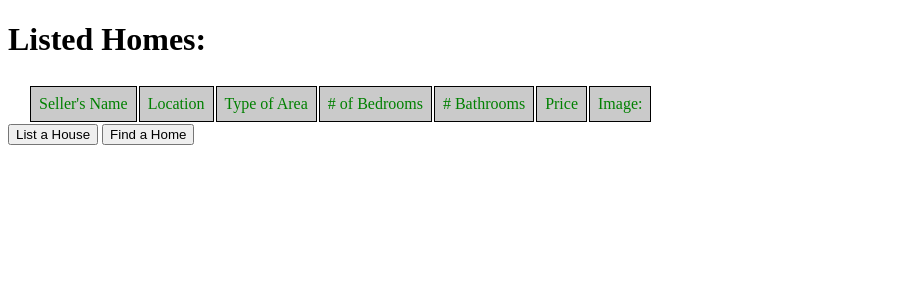
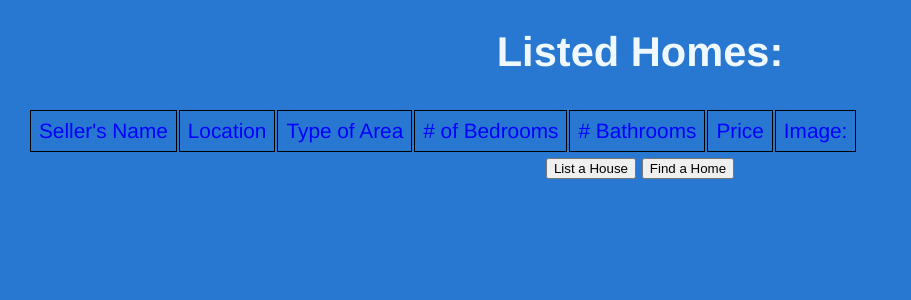
Before and after one commit to efdubya4/CSII_GroupProjectWBW, a Flask app: page /find in a window 1280 px wide. Shown: the top 300 px of the page, without its empty margins (0-911 px from the left). Run offline with Flask 2, Linux system fonts and the light colour scheme; parts of the project's set-up code (start-up, migrations or seed data) failed here and were passed over.

Commit message:
html styling/formatting

```diff
--- a/templates/display_homes.html
+++ b/templates/display_homes.html
@@ -2,18 +2,43 @@
 
 <html>
   <head>
+    <style>
+      .button {
+  background-color: #4CAF50; /* Green */
+  border: none;
+  color: white;
+  padding: 15px 32px;
+  text-align: center;
+  text-decoration: none;
+  display: inline-block;
+  font-size: 16px;
+      }
+      .button1 {border-radius: 12px}
+    body {
+        background-color: rgb(40, 120, 210);
+        color: rgb(240, 248, 255);
+        font-family: "Helvetica", "Arial", sans-serif;
+        font-size: 1.3em;
+        text-align: center
+
+    }
+
+    a {
+        color: rgb(255, 111, 111);
+    }
+</style>
     <title>Find Your Home Today!</title>
   </head>
 
   <style type="text/css">
 
     th:tr{
-        color: blue;
+        color: black;
 
     }
-    tr:nth-of-type(2n){
-        border: 1px solid black;
-        background-color: rgba(150, 150, 150, 0.5);
+    tr:nth-of-type(1n){
+        border: 8px solid black;
+        background-color: rgba(40, 120, 210, 0.5);
 
     }
 
@@ -29,7 +54,7 @@
   <table style="margin-left: 20px;">
     <!-- table headers -->
     <th>
-      <tr style="color: green; ">
+      <tr style="color: blue; ">
       <td>Seller's Name</td>
       <td>Location</td>
       <td>Type of Area</td>
```
Also changed, not shown: templates/home.html (+16 -2 lines), templates/list.html (+32 -0 lines).
